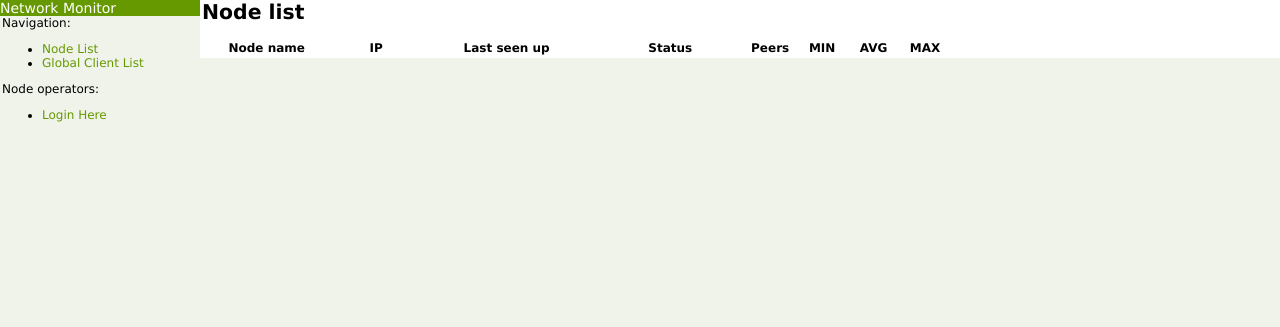
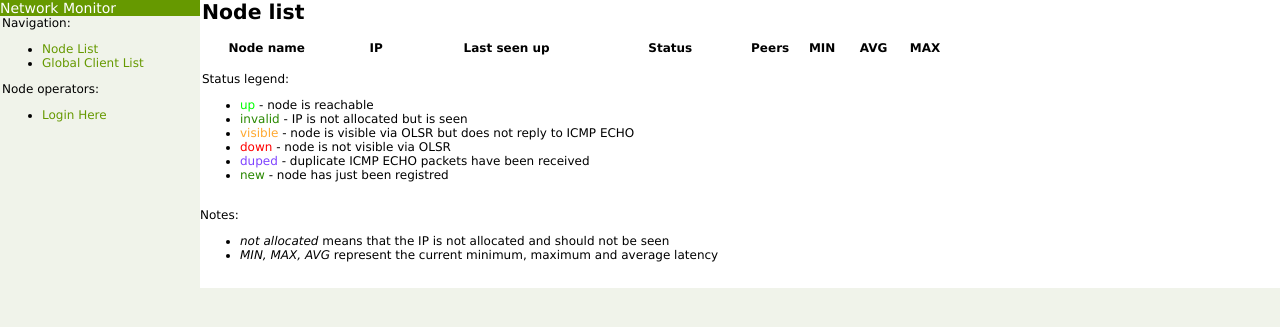
Before and after one commit to galaxor/Nodewatcher, a Django app: template nodewatcher/web/templates/nodes/list.html in a window 1280 px wide. Shown: the top 327 px of the page. Run offline with Django 3.2, Linux system fonts and the light colour scheme; the template is opened without the code that fills it, so the values that code supplies are empty.

Commit message:
Added status legend and notes.

```diff
--- a/nodewatcher/web/templates/nodes/list.html
+++ b/nodewatcher/web/templates/nodes/list.html
@@ -42,4 +42,21 @@
   </tr>
   {% endfor %}
 </table>
+<br/>
+Status legend:<br/>
+<ul>
+  <li><span class="node_status_up">up</span> - node is reachable</li>
+  <li><span class="node_status_invalid">invalid</span> - IP is not allocated but is seen</li>
+  <li><span class="node_status_visible">visible</span> - node is visible via OLSR but does not reply to ICMP ECHO</li>
+  <li><span class="node_status_down">down</span> - node is not visible via OLSR</li>
+  <li><span class="node_status_duped">duped</span> - duplicate ICMP ECHO packets have been received</li>
+  <li><span class="node_status_new">new</span> - node has just been registred</li>
+</ul>
+<br/>
+Notes:<br/>
+<ul>
+  <li><i>not allocated</i> means that the IP is not allocated and should not be seen</li>
+  <li><i>MIN, MAX, AVG</i> represent the current minimum, maximum and average latency</li>
+</ul>
+<br/>
 {% endblock %}
```
